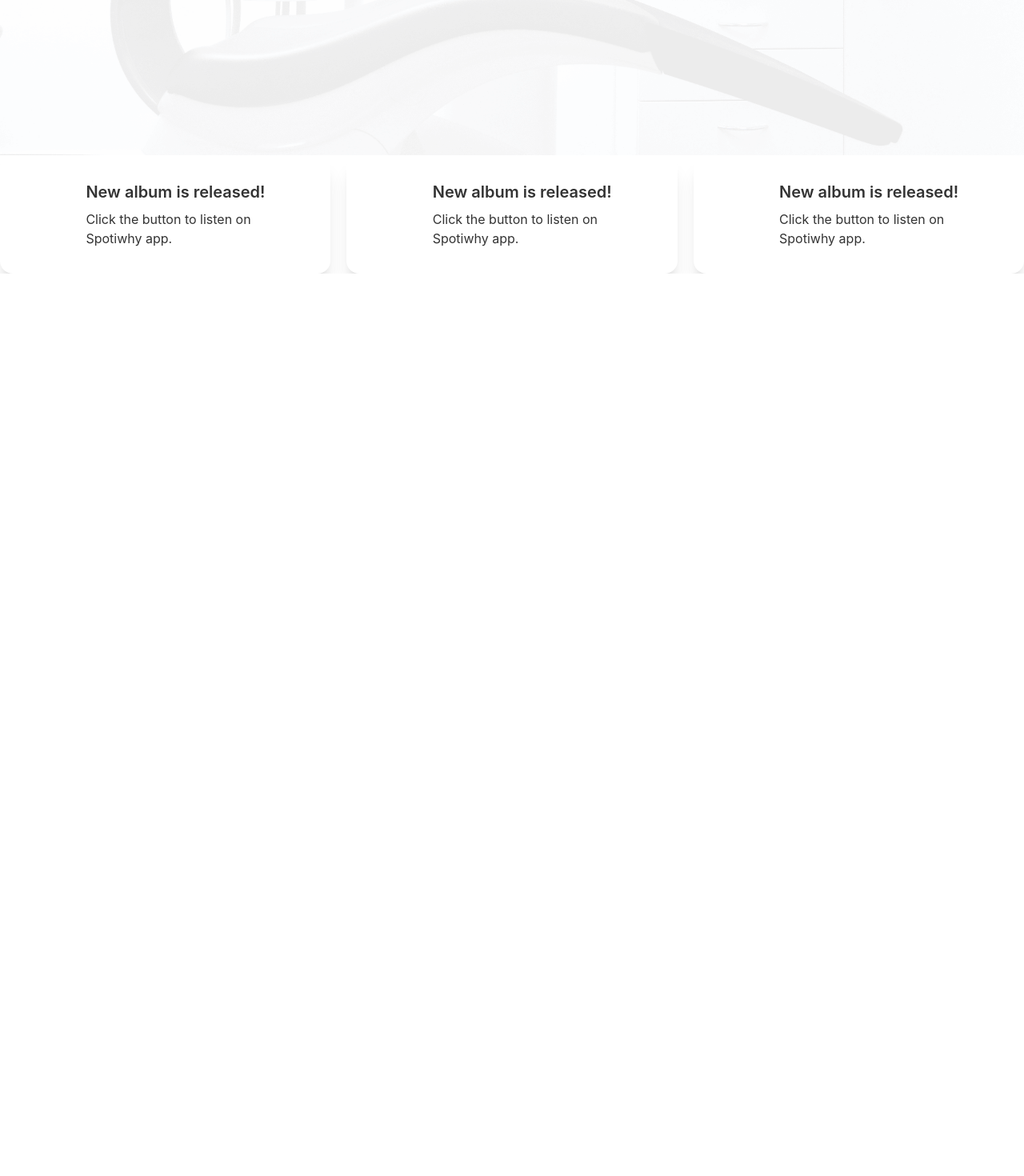
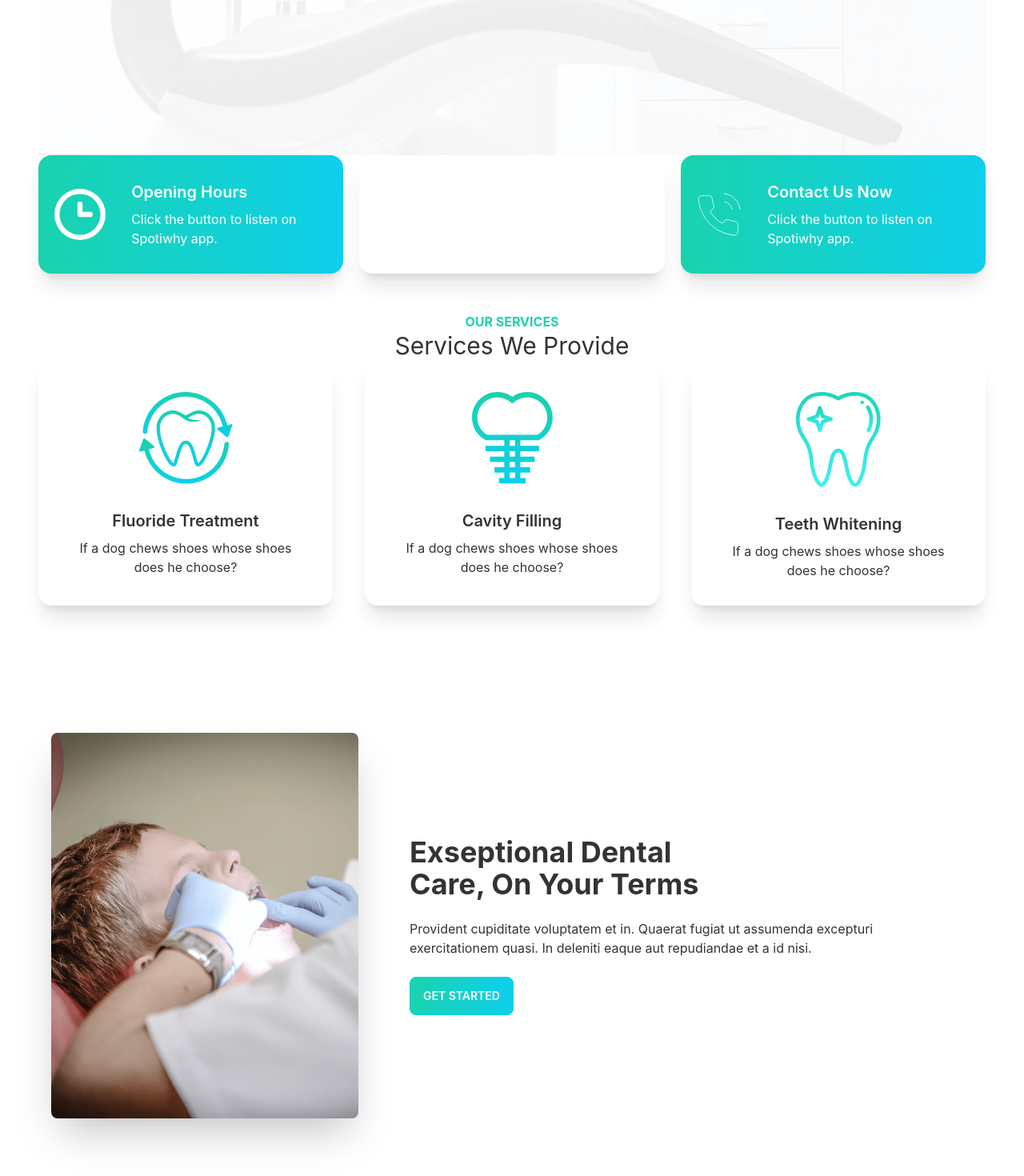
Before and after one commit to shahed5358/doctors-portal-clinet, a React (Create React App) app: page / in a window 1280 px wide. Shown: the part 670-2140 px from the top of the page at 80% size. Before the commit the page ends 1012 px from the top, so only its background shows below. Built offline with nearby package versions, Linux system fonts and the light colour scheme.

Commit message:
info added

```diff
--- a/src/Pages/Home/Banner.js
+++ b/src/Pages/Home/Banner.js
@@ -3,7 +3,7 @@ import chair from '../../assets/images/chair.png'
 
 const Banner = () => {
   return (
-    <div class="hero min-h-screen px-12 bg-[url('/src/assets/images/bg.png')]">
+    <div class="hero min-h-screen bg-[url('/src/assets/images/bg.png')]">
       <div class="hero-content flex-col lg:flex-row-reverse">
         <img
           src={chair}
--- a/src/Pages/Home/Home.js
+++ b/src/Pages/Home/Home.js
@@ -1,12 +1,16 @@
 import React from 'react';
 import Banner from './Banner';
 import Info from './Info';
+import Services from './Services';
+import Treatment from './Treatment';
 
 const Home = () => {
     return (
-        <div>
+        <div class="px-12">
             <Banner></Banner>
             <Info></Info>
+            <Services></Services>
+            <Treatment></Treatment>
         </div>
     );
 };
--- a/src/Pages/Home/Info.js
+++ b/src/Pages/Home/Info.js
@@ -1,13 +1,16 @@
 import React from 'react';
 import InfoCard from './InfoCard';
 import clock from '../../assets/icons/clock.svg'
+import marker from '../../assets/icons/marker.svg'
+import phone from '../../assets/icons/phone.svg'
 
 const Info = () => {
+
     return (
         <div class="grid grid-cols-1 lg:grid-cols-3 gap-5">
-            <InfoCard img={clock}></InfoCard>
-            <InfoCard img={clock}></InfoCard>
-            <InfoCard img={clock}></InfoCard>
+            <InfoCard cardTitle="Opening Hours" bgClass="bg-gradient-to-r from-secondary to-primary"  img={clock}></InfoCard>
+            <InfoCard cardTitle="Visit Our Location"  bgClass="bg-accent" img={marker}></InfoCard>
+            <InfoCard cardTitle="Contact Us Now"  bgClass="bg-gradient-to-r from-secondary to-primary" img={phone}></InfoCard>
         </div>
     );
 };
--- a/src/Pages/Home/InfoCard.js
+++ b/src/Pages/Home/InfoCard.js
@@ -1,16 +1,16 @@
 import React from "react";
 
-const InfoCard = ({img}) => {
+const InfoCard = ({img, cardTitle, bgClass}) => {
   return (
-    <div class="card lg:card-side bg-base-100 shadow-xl bg-accent">
-      <figure>
+    <div class={`card lg:card-side bg-base-100 shadow-xl ${bgClass}`}>
+      <figure class="pl-5">
         <img
           src={img}
           alt="Album"
         />
       </figure>
-      <div class="card-body">
-        <h2 class="card-title">New album is released!</h2>
+      <div class="card-body text-white">
+        <h2 class="card-title">{cardTitle}</h2>
         <p>Click the button to listen on Spotiwhy app.</p>
       </div>
     </div>
--- /dev/null
+++ b/src/Pages/Home/Service.js
@@ -0,0 +1,21 @@
+import React from "react";
+
+const Service = ({service}) => {
+  return (
+    <div class="card lg:max-w-lg bg-base-100 shadow-xl">
+      <figure class="px-10 pt-10">
+        <img
+          src={service.img}
+          alt="Shoes"
+          class="rounded-xl"
+        />
+      </figure>
+      <div class="card-body items-center text-center">
+        <h2 class="card-title">{service.name}</h2>
+        <p>If a dog chews shoes whose shoes does he choose?</p>
+      </div>
+    </div>
+  );
+};
+
+export default Service;
--- /dev/null
+++ b/src/Pages/Home/Services.js
@@ -0,0 +1,48 @@
+import React from "react";
+import fluoride from '../../assets/images/fluoride.png';
+import cavity from '../../assets/images/cavity.png';
+import whitening from '../../assets/images/whitening.png';
+import Service from "./Service";
+
+const Services = () => {
+    const services = [
+        {
+            _id: 1,
+            name: "Fluoride Treatment",
+            description: "",
+            img: fluoride
+        },
+        {
+            _id: 2,
+            name: "Cavity Filling",
+            description: "",
+            img: cavity
+        },
+        {
+            _id: 3,
+            name: "Teeth Whitening",
+            description: "",
+            img: whitening
+        }
+    ];
+  return (
+    <div class="pt-12">
+      <div class="text-center">
+        <p class=" font-bold text-secondary uppercase">
+          Our Services
+        </p>
+        <h1 class="text-3xl">Services We Provide</h1>
+      </div>
+      <div class="grid sm:grid-cols-1 md:grid-cols-2 lg:grid-cols-3 gap-10">
+      {
+          services.map(service => <Service
+          key={service._id}
+          service={service}
+          ></Service>)
+      }
+      </div>
+    </div>
+  );
+};
+
+export default Services;
--- /dev/null
+++ b/src/Pages/Home/Treatment.js
@@ -0,0 +1,28 @@
+import React from "react";
+import treatment from "../../assets/images/treatment.png";
+
+const Treatment = () => {
+  return (
+    <div class="hero min-h-screen">
+      <div class="hero-content flex-col lg:flex-row">
+        <img src={treatment} class="max-w-sm rounded-lg shadow-2xl" />
+        <div class="px-12">
+          <div class="text-4xl font-bold">
+            <h2>Exseptional Dental</h2>
+            <h2> Care, On Your Terms</h2>
+          </div>
+          <p class="py-6">
+            Provident cupiditate voluptatem et in. Quaerat fugiat ut assumenda
+            excepturi exercitationem quasi. In deleniti eaque aut repudiandae et
+            a id nisi.
+          </p>
+          <button class="btn btn-primary text-white bg-gradient-to-r from-secondary to-primary">
+            Get Started
+          </button>
+        </div>
+      </div>
+    </div>
+  );
+};
+
+export default Treatment;
```
